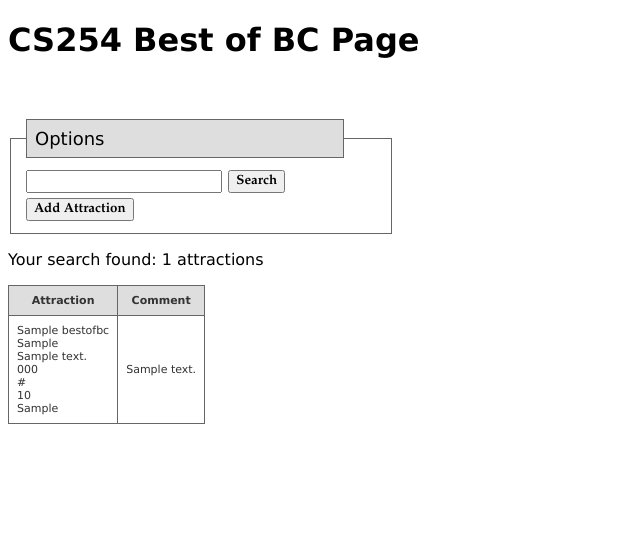
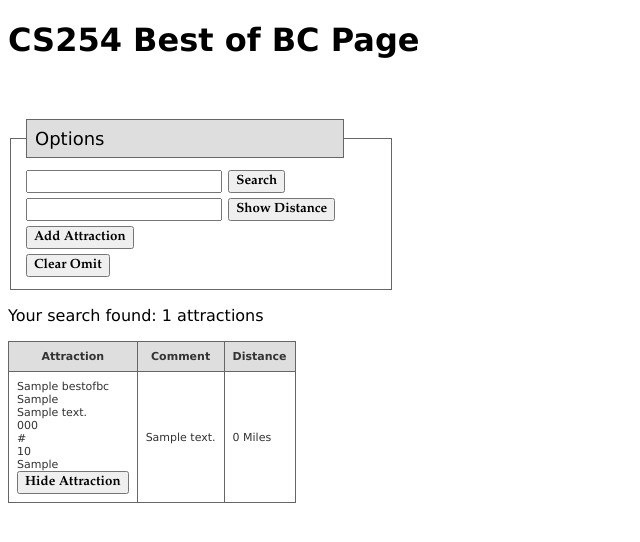
Before and after one commit to rootulp/school, a PHP site: page /hw17.php in a window 1280 px wide. Shown: the top 542 px of the page, without its empty margins (0-640 px from the left). Run offline with PHP 8.4, Linux system fonts and the light colour scheme; tables that the repository leaves empty or names only in its code hold one stand-in row (values such as "Sample post").

Commit message:
completed hw17 (hw18)

```diff
--- a/web_apps/HW17/hw17.php
+++ b/web_apps/HW17/hw17.php
@@ -12,48 +12,28 @@
             <legend>Options</legend>
             <form method='get'>
                 <input type='text' name='searchtxt' id='searchtxt' />
-                <input type='submit' value='Search' name='op' id='Search'/> <br>
+                <input type='submit' value='Search' name='op' id='Search'/>
+                <br>
+                <input type='text' name='distancetxt' id='distancetxt' />
+                <input type='submit' value='Show Distance' name='op' id='Distance'/>
+                <br>
                 <input type='submit' value='Add Attraction' name='op' id='Add Attraction' />
-
+                <br>
+            </form>
+                <form method=get action='hw17.php'>
+                <input type='submit' value='Clear Omit' name='op' id='Clear Omit' />
                 </form>
         </fieldset>
+
+        <?php
+         if (isset($_COOKIE['counting'])){
+            $hidden_attractions = unserialize($_COOKIE['counting']);
+            $list = "'". implode("', '", $hidden_attractions) ."'";
+        }
+        ?>
     </body>
 </html>
 <?php
-    function displayHomePage($string) {
-        $dbc= @mysqli_connect("localhost", "patelau", "EFPSiQ9W", "CS254") or
-                    die("Connect failed: ". mysqli_connect_error());
-        if ($string == "" ) {
-            $query="select * from `bestofbc` ";
-        } else {
-            $string="%".$string."%";
-            $query=   "select * from `bestofbc` where `address` like '$string' union
-                            select * from `bestofbc` where `entered_by` like '$string' union
-                            select * from `bestofbc` where `category` like '$string' union
-                            select * from `bestofbc` where `name` like '$string' union
-                            select * from `bestofbc` where `phone` like '$string' union
-                            select * from `bestofbc` where `comment` like '$string'";
-        }
-        $result = mysqli_query($dbc, $query) or die("bad query".mysqli_error($dbc));
-        $rows=mysqli_num_rows($result);
-        echo "<p>Your search found: ".$rows." attractions</p>";
-        $data=array();
-        $i=0;
-        while ($x = mysqli_fetch_assoc($result)) {
-            $data[$i]=$x;
-            $i++;
-        }
-        echo "<table class='gridtable'>";
-        echo "<th>Attraction</th><th>Comment</th>";
-        foreach($data as $display){
-            echo"<tr><td>";
-            echo " {$display['name']}<br>{$display['category']}<br>{$display['address']}<br>{$display['phone']}<br>
-                {$display['url']}<br>{$display['price_range']}<br>{$display['stars']}</td><td>{$display['comment']}";
-            echo "</td></tr>";
-        }
-        echo "</table>";
-    }
-
     function displayInsertAttractionForm() {
         ?>
         <fieldset>
@@ -73,9 +53,9 @@
             <option value='threestars'>Three Stars</option>
             <option value='fourstars'>Four Stars</option>
             <option value='fivestars'>Five Stars</option>
+             </select>
             <br>
             <br>
-            dummyinput: <article id='dummy'></article><input type='hidden' name='dummy' id='dummy'> <br>
         Price Level: <article id='priceerror'></article><select name='Price' id='Price'>
             <option value='FAILURE'>Select One!</option>
             <option value='onesigns'>$</option>
@@ -83,15 +63,150 @@
             <option value='threesigns'>$$$</option>
             <option value='foursigns'>$$$$</option>
             <option value='fivesigns'>$$$$$</option>
+           </select>
         <br>
-            dummyinput: <article id='dummy'></article><input type='hidden' name='dummy' id='dummy'> <br>
-            <br><input type='submit' value='Add' name='Add' id='Add' />
+        <br>
+        <input type='submit' value='Add' name='Add' id='Add' />
         </form>
         </fieldset>
         <?php
         }
+    function displayHomePage($string, $latitude, $longitude, $loc) {
+        $hidden_attractions = array("");
+        $list = "0";
+         if (isset($_COOKIE['counting'])){
+            $hidden_attractions = unserialize($_COOKIE['counting']);
+            $list = "'". implode("', '", $hidden_attractions) ."'";
+            //echo $list;
+        }
+        //$hidden_attractions = join(',' , $hidden_attractions);
+        $dbc= @mysqli_connect("localhost", "patelau", "EFPSiQ9W", "CS254") or
+                    die("Connect failed: ". mysqli_connect_error());
+        if ($string == "" ) {
+            $query="select * from `bestofbc` where `attraction_id` NOT IN ($list) ";
+        } else {
+            $string="%".$string."%";
+            $query=   "(select * from `bestofbc` where `attraction_id` NOT IN ($list) AND `address` like '$string')  union
+                            (select * from `bestofbc` where `entered_by` like '$string' AND `attraction_id` NOT IN ($list)) union
+                            (select * from `bestofbc` where `category` like '$string' AND `attraction_id` NOT IN ($list)) union
+                            (select * from `bestofbc` where `name` like '$string' AND `attraction_id` NOT IN ($list)) union
+                            (select * from `bestofbc` where `phone` like '$string' AND `attraction_id` NOT IN ($list)) union
+                            (select * from `bestofbc` where `comment` like '$string' AND `attraction_id` NOT IN ($list)) ";
+            //$query=   "select * from `bestofbc` where `attraction_id` NOT IN ($list) AND `name` like '$string' ";
+        }
+        $result = mysqli_query($dbc, $query) or die("bad query".mysqli_error($dbc));
+        $rows=mysqli_num_rows($result);
+        echo "<p>Your search found: ".$rows." attractions</p>";
+        $data=array();
+        $i=0;
+        while ($x = mysqli_fetch_assoc($result)) {
+            $data[$i]=$x;
+            $i++;
+        }
+        echo "<table class='gridtable'>";
+        echo "<th>Attraction</th><th>Comment</th><th>Distance</th>";
+        foreach($data as $display){
+            $dm = distanceBetween(floatval($display['latitude']), floatval($display['longitude']), floatval($longitude), floatval($latitude));
+            if ($dm > 5000) {
+                $dm = "";
+            } else {
+                $dm = $dm . " Miles";
+            }
+            echo"<tr><td>";
+            echo "{$display['name']}<br>{$display['category']}<br>{$display['address']}<br>{$display['phone']}<br>
+                {$display['url']}<br>{$display['price_range']}<br>{$display['stars']}<br>
+                <form method=get action='hw17.php'>
+                <input type='submit' value='Hide Attraction' name='op' id='Hide Attraction' />
+                <input type='hidden' value='{$display['attraction_id']}' name='attraction_id' id='{$display['attraction_id']}' />
+                </form>
+                </td>
+                <td>{$display['comment']}</td>
+                <td>{$dm}";
+            echo "</td></tr>";
+        }
+        echo "</table>";
+    }
+    function addAttraction($Name,$Category,$rating,$Address,$Phone,$URL,$userid,$Comment,$Price){
+        getLoc($Address);
+        $dbc= @mysqli_connect("localhost", "patelau", "EFPSiQ9W", "CS254") or
+            die("Connect failed: ". mysqli_connect_error());
+        $insertsql="INSERT INTO bestofbc (insertion_date, entered_by, name, category,address,latitude,longitude,phone,url,stars,price_range,comment)
+        VALUES
+        (CURDATE(),'$userid','$Name', '$Category','$Address','$latitude','$longitude','$Phone','$URL','$rating','$Price','$Comment')";
+        $result = mysqli_query($dbc, $insertsql) or die("bad query".mysqli_error($dbc));
+    }
+    function getLoc($loc, $string) {
+        if ($loc!=""){
+            $lowercaseaddress=strtolower($loc);
+            $string2 = preg_replace("/[\s_]/", "+", $lowercaseaddress);
+            $page = 'http://geocoder.us/demo.cgi?address='.$string2;
+            $content=file_get_contents($page);
+            $pattern="/(<td>)(\-?\d+.\d+)/";
+            $pattern2="/<td>.\d+\.\d+?/";
+            $latitude=0;
+            $longitude=0;
+            var_dump($longitude);
+            if (preg_match_all ($pattern, $content, $matches) ) {
+                $latitude= $matches[2][0];
+                $longitude= $matches[2][1];
+                if ($latitude==0){
+                    $latitude = "Didn't work";
+                }
+                if ($longitude==0){
+                    $longitude = "Didn't work";
+                }
+            } else {
+                die("That Address Doesn't exist");
+            }
+        } else {
+            $loc = "Empty";
+            $longitude = "Not Here";
+            $latitude ="Not There";
+        }
+        //$string = "";
+        //$string = $string;
+        displayHomePage($string, $longitude, $latitude, $loc);
+    }
+    function distanceBetween($lat1, $lon1, $lat2, $lon2) {
+        $Rm = 3961;
+        $lat1 = deg2rad($lat1);
+        $lon1 = deg2rad($lon1);
+        $lat2 = deg2rad($lat2);
+        $lon2 = deg2rad($lon2);
+        $dlat = $lat2 - $lat1;
+        $dlon = $lon2 - $lon1;
+        $a = pow(sin($dlat/2),2) + cos($lat1) * cos($lat2) * pow(sin($dlon/2),2);
+        $c = 2 * atan2(sqrt($a),sqrt(1-$a));
+        $dm = $c * $Rm;
+        $dm = round($dm, 2);
+        return $dm;
+    }
+    function updateCookie($attraction_id){
+        if (isset($_COOKIE['counting'])) {
+            $hidden_attractions = unserialize($_COOKIE['counting']);
+            if (in_array($attraction_id, $hidden_attractions)) {
+                echo "In array already!";
+            } else {
+                array_push($hidden_attractions, $attraction_id);
+                setcookie('counting', serialize($hidden_attractions));
+            }
+        } else {
+            $hidden_attractions = array($attraction_id);
+            setcookie("counting", serialize($hidden_attractions));
+        }
+        $host  = $_SERVER['HTTP_HOST'];
+        $uri  = rtrim(dirname($_SERVER['PHP_SELF']), '/\\');
+        header("Location: hw17.php");
+     }
 
-    function starter(){
+    function deleteCookie(){
+        setcookie("counting", 0, time() - 3600);
+        $host  = $_SERVER['HTTP_HOST'];
+        $uri  = rtrim(dirname($_SERVER['PHP_SELF']), '/\\');
+        header("Location: hw17.php");
+    }
+
+    if (isset($_GET['Add'])) {
         $Name=$_GET['Name'];
         $Category=$_GET['Category'];
         $rating=$_GET['rating'];
@@ -101,47 +216,28 @@
         $userid=$_GET['userid'];
         $Price=$_GET['Price'];
         $Comment=$_GET['Comment'];
-        test($Name,$Category,$rating,$Address,$Phone,$URL,$userid,$Comment,$Price);
+        addAttraction($Name,$Category,$rating,$Address,$Phone,$URL,$userid,$Comment,$Price);
     }
-    function test($Name,$Category,$rating,$Address,$Phone,$URL,$userid,$Comment,$Price){
-        $lowercaseaddress=strtolower($Address);
-        $string = preg_replace("/[\s_]/", "+", $lowercaseaddress);
-        $page = 'http://geocoder.us/demo.cgi?address='.$string;
-        $content=file_get_contents($page);
-        $pattern="/(<td>)(\-?\d+.\d+)/";
-        $pattern2="/<td>.\d+\.\d+?/";
-        $latitude=0;
-        $longitude=0;
-        var_dump($longitude);
-            if (preg_match_all ($pattern, $content, $matches) ) {
-                    echo 'Thank you for inserting into the table!</p>';
-                    echo "<br>";
-                    $latitude= $matches[2][0];
-                    $longitude= $matches[2][1];
-            } else {
-                die("That Address Doesn't exist");
-            }
-        $dbc= @mysqli_connect("localhost", "patelau", "EFPSiQ9W", "CS254") or
-            die("Connect failed: ". mysqli_connect_error());
-        $insertsql="INSERT INTO bestofbc (insertion_date, entered_by, name, category,address,latitude,longitude,phone,url,stars,price_range,comment)
-        VALUES
-        (CURDATE(),'$userid','$Name', '$Category','$Address','$latitude','$longitude','$Phone','$URL','$rating','$Price','$Comment')";
-        $result = mysqli_query($dbc, $insertsql) or die("bad query".mysqli_error($dbc));
-    }
-
-    if (isset($_GET['Add'])) {
-        starter();
-    }
-
     $op = isset($_GET['op']) ? $_GET['op'] : "";
     switch ($op) {
+        case 'Hide Attraction':
+            $attraction_id = isset($_GET['attraction_id']) ? $_GET['attraction_id'] : "";
+            //echo $attraction_id;
+            //$attraction_id = 21;
+            updateCookie($attraction_id);
+            break;
+        case 'Clear Omit';
+            deleteCookie();
+            break;
         case 'Add Attraction':
             displayInsertAttractionForm();
             break;
         default:
         case 'Search':
+        case 'Distance':
             $string = isset($_GET['searchtxt']) ? $_GET['searchtxt'] : "";
-            displayHomePage($string);
+            $loc = isset($_GET['distancetxt']) ? $_GET['distancetxt'] : "";
+            getLoc($loc, $string);
             break;
     }
 ?>
```
Lines whose indentation alone changed are shown as unchanged.
